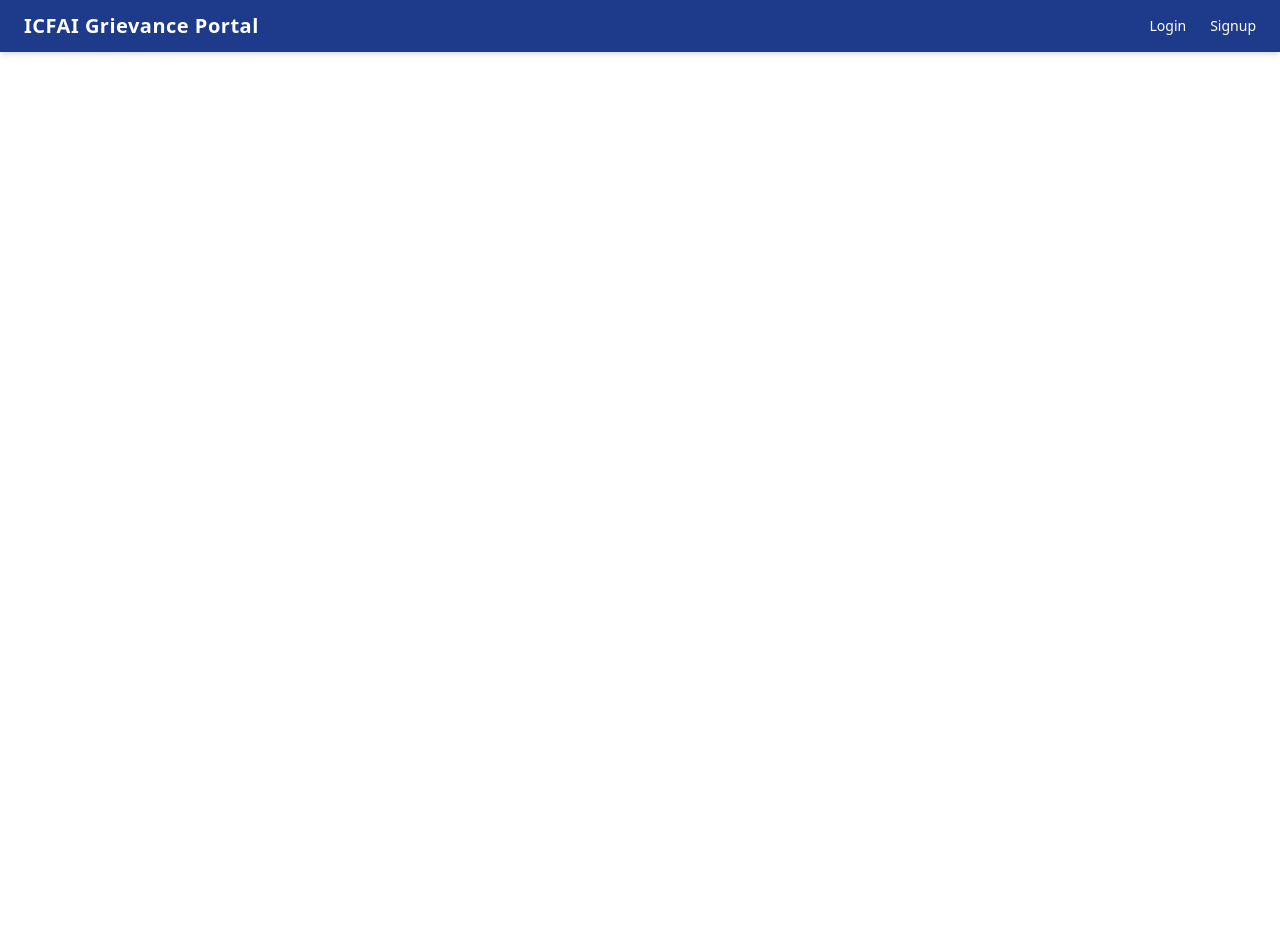
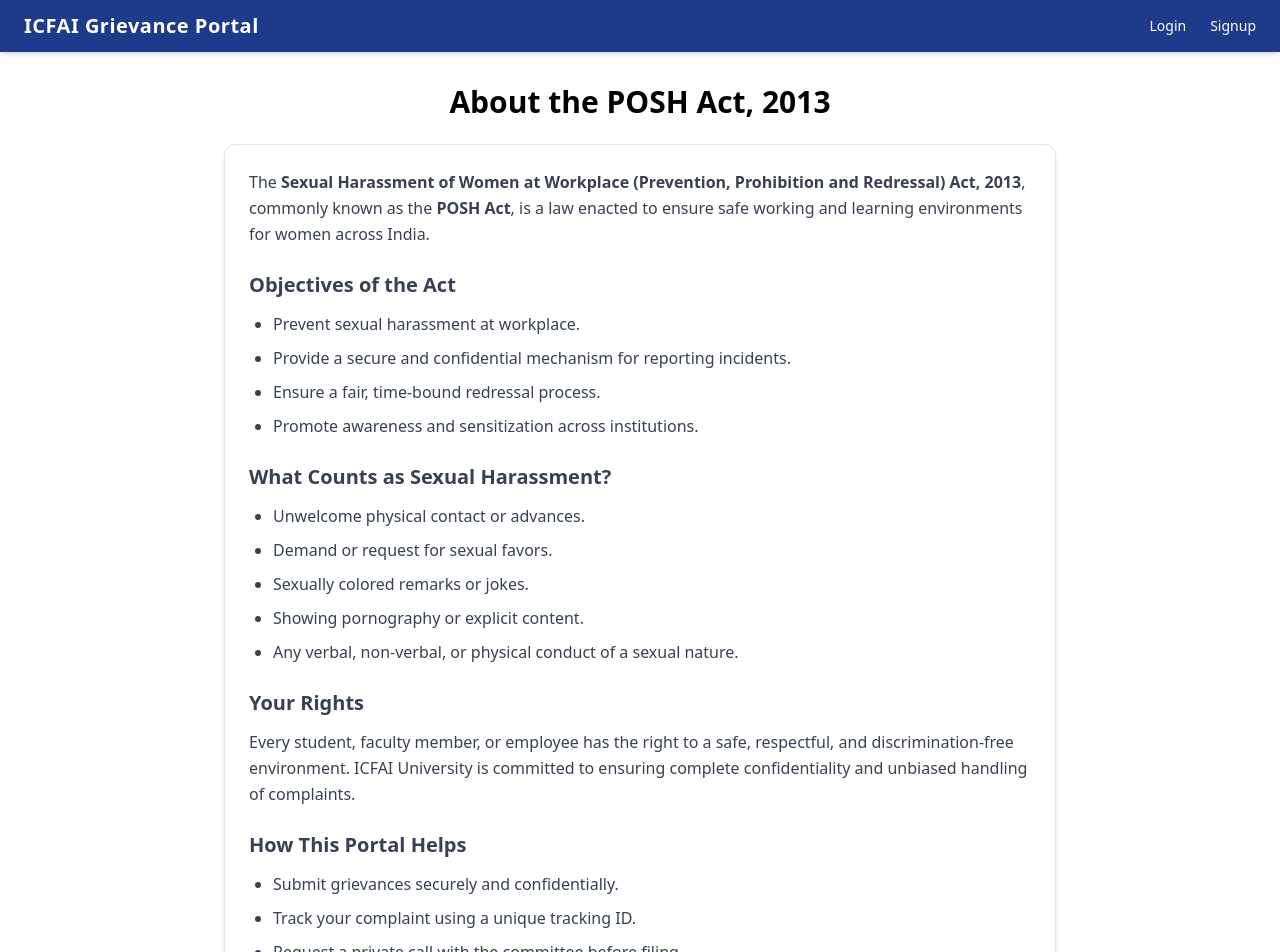
Before and after one commit to Pratham179/icfai-grievance-system, a React (Vite) app in the folder client/: page /posh in a window 1280 px wide. Shown: the top 952 px of the page. Before the commit the page ends 800 px from the top, so only its background shows below. Built offline with nearby package versions, Linux system fonts and the light colour scheme.

Commit message:
added act

```diff
--- a/client/src/App.jsx
+++ b/client/src/App.jsx
@@ -10,6 +10,10 @@ import FAQ from "./pages/FAQ";
 import Timeline from "./pages/Timeline";
 import Home from "./pages/Home";
 import RequestCall from "./pages/RequestCall";
+import POSH from "./pages/POSH";
+
+
+
 
 
 
@@ -29,6 +33,7 @@ export default function App() {
         <Route path="/faq" element={<FAQ />} />
         <Route path="/timeline" element={<Timeline />} />
         <Route path="/request-call" element={<RequestCall />} />
+        <Route path="/posh" element={<POSH />} />
 
 
 
--- a/client/src/components/Navbar.jsx
+++ b/client/src/components/Navbar.jsx
@@ -56,6 +56,7 @@ export default function Navbar() {
               <Link className="hover:text-gray-300 transition" to="/track">
                 Track
               </Link>
+              <Link to="/posh" className="hover:text-gray-300 transition">POSH Act</Link>
 
               <Link className="hover:text-gray-300 transition" to="/faq">
                 FAQ
--- /dev/null
+++ b/client/src/pages/POSH.jsx
@@ -0,0 +1,52 @@
+export default function POSH() {
+  return (
+    <div className="p-8 max-w-4xl mx-auto">
+
+      <h1 className="text-3xl font-bold mb-6 text-center">
+        About the POSH Act, 2013
+      </h1>
+
+      <div className="bg-white shadow-md border rounded-xl p-6 leading-relaxed text-gray-700">
+
+        <p className="mb-4">
+          The <strong>Sexual Harassment of Women at Workplace (Prevention, Prohibition and Redressal) Act, 2013</strong>,
+          commonly known as the <strong>POSH Act</strong>, is a law enacted to ensure safe working and learning environments
+          for women across India.
+        </p>
+
+        <h2 className="text-xl font-semibold mt-6 mb-3">Objectives of the Act</h2>
+        <ul className="list-disc ml-6 space-y-2">
+          <li>Prevent sexual harassment at workplace.</li>
+          <li>Provide a secure and confidential mechanism for reporting incidents.</li>
+          <li>Ensure a fair, time-bound redressal process.</li>
+          <li>Promote awareness and sensitization across institutions.</li>
+        </ul>
+
+        <h2 className="text-xl font-semibold mt-6 mb-3">What Counts as Sexual Harassment?</h2>
+        <ul className="list-disc ml-6 space-y-2">
+          <li>Unwelcome physical contact or advances.</li>
+          <li>Demand or request for sexual favors.</li>
+          <li>Sexually colored remarks or jokes.</li>
+          <li>Showing pornography or explicit content.</li>
+          <li>Any verbal, non-verbal, or physical conduct of a sexual nature.</li>
+        </ul>
+
+        <h2 className="text-xl font-semibold mt-6 mb-3">Your Rights</h2>
+        <p>
+          Every student, faculty member, or employee has the right to a safe, respectful,
+          and discrimination-free environment. ICFAI University is committed to ensuring
+          complete confidentiality and unbiased handling of complaints.
+        </p>
+
+        <h2 className="text-xl font-semibold mt-6 mb-3">How This Portal Helps</h2>
+        <ul className="list-disc ml-6 space-y-2">
+          <li>Submit grievances securely and confidentially.</li>
+          <li>Track your complaint using a unique tracking ID.</li>
+          <li>Request a private call with the committee before filing.</li>
+          <li>Learn about your rights under POSH.</li>
+        </ul>
+
+      </div>
+    </div>
+  );
+}
```
